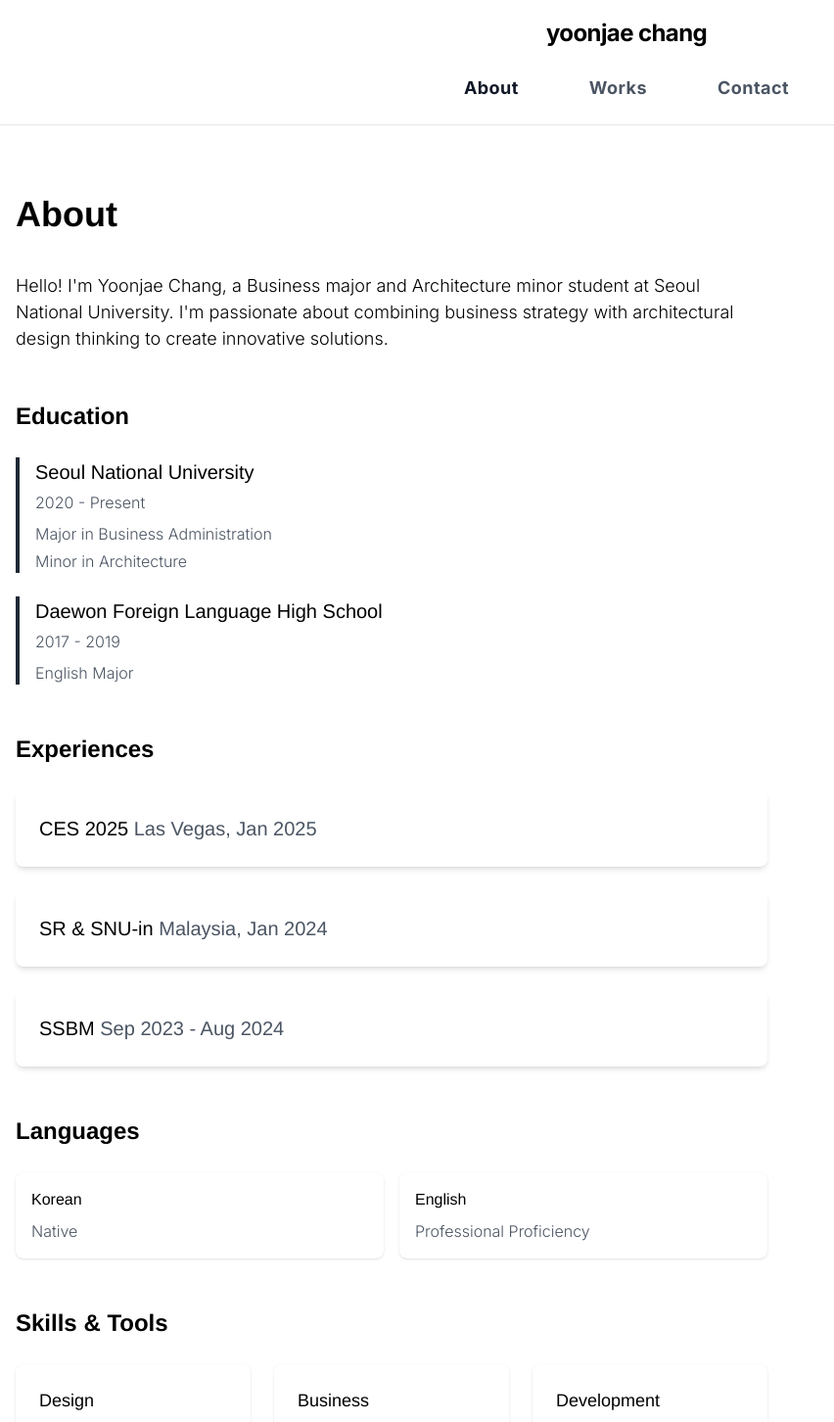
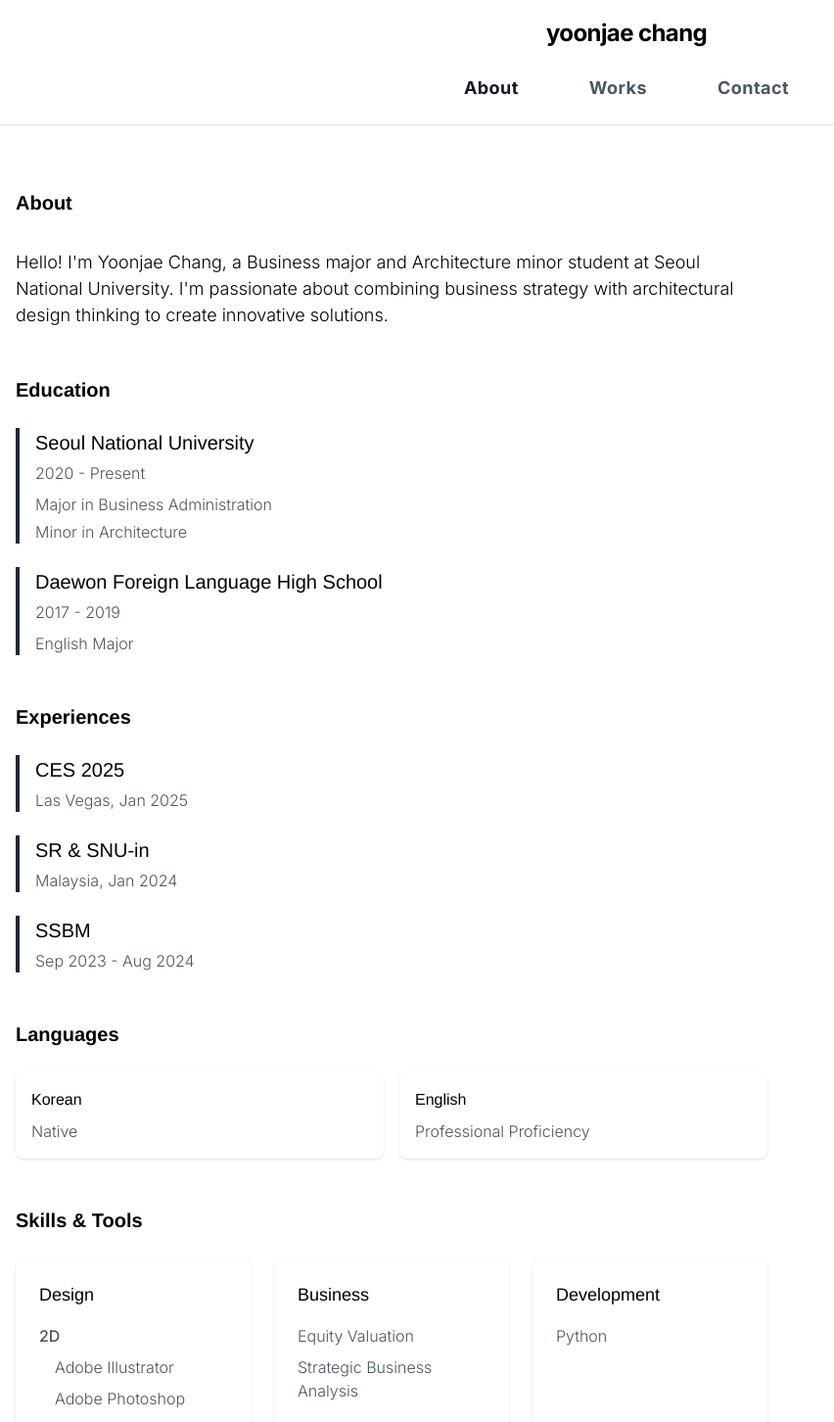
Before and after one commit to yoonj24/personal-website, a Next.js app: page /about in a window 1280 px wide. Shown: the top 1452 px of the page at 98% size, without its empty margins (0-852 px from the left). Built offline with nearby package versions, Linux system fonts and the light colour scheme.

Commit message:
Update all titles to use text-xl font size

```diff
--- a/app/about/page.tsx
+++ b/app/about/page.tsx
@@ -1,7 +1,7 @@
 export default function About() {
   return (
     <div className="container mx-auto px-4 py-16">
-      <h1 className="text-4xl font-bold mb-8">About</h1>
+      <h1 className="text-xl font-bold mb-8">About</h1>
 
       <div className="max-w-3xl">
         <p className="text-lg font-light mb-8">
@@ -9,7 +9,7 @@ export default function About() {
           I'm passionate about combining business strategy with architectural design thinking to create innovative solutions.
         </p>
 
-        <h2 className="text-2xl font-semibold mt-12 mb-6">Education</h2>
+        <h2 className="text-xl font-semibold mt-12 mb-6">Education</h2>
         <div className="space-y-6">
           <div className="border-l-4 border-gray-800 dark:border-gray-800 pl-4">
             <h3 className="text-xl font-medium mb-1">Seoul National University</h3>
@@ -29,22 +29,25 @@ export default function About() {
           </div>
         </div>
 
-        <h2 className="text-2xl font-semibold mt-12 mb-6">Experiences</h2>
+        <h2 className="text-xl font-semibold mt-12 mb-6">Experiences</h2>
         <div className="space-y-6">
-          <div className="bg-white dark:bg-gray-800 rounded-lg shadow-md p-6 hover:shadow-lg transition-shadow">
-            <h3 className="text-xl font-medium">CES 2025 <span className="text-gray-600 dark:text-gray-300 font-light">Las Vegas, Jan 2025</span></h3>
+          <div className="border-l-4 border-gray-800 dark:border-gray-800 pl-4">
+            <h3 className="text-xl font-medium mb-1">CES 2025</h3>
+            <p className="text-gray-600 dark:text-gray-300 font-light">Las Vegas, Jan 2025</p>
           </div>
 
-          <div className="bg-white dark:bg-gray-800 rounded-lg shadow-md p-6 hover:shadow-lg transition-shadow">
-            <h3 className="text-xl font-medium">SR & SNU-in <span className="text-gray-600 dark:text-gray-300 font-light">Malaysia, Jan 2024</span></h3>
+          <div className="border-l-4 border-gray-800 dark:border-gray-800 pl-4">
+            <h3 className="text-xl font-medium mb-1">SR & SNU-in</h3>
+            <p className="text-gray-600 dark:text-gray-300 font-light">Malaysia, Jan 2024</p>
           </div>
 
-          <div className="bg-white dark:bg-gray-800 rounded-lg shadow-md p-6 hover:shadow-lg transition-shadow">
-            <h3 className="text-xl font-medium">SSBM <span className="text-gray-600 dark:text-gray-300 font-light">Sep 2023 - Aug 2024</span></h3>
+          <div className="border-l-4 border-gray-800 dark:border-gray-800 pl-4">
+            <h3 className="text-xl font-medium mb-1">SSBM</h3>
+            <p className="text-gray-600 dark:text-gray-300 font-light">Sep 2023 - Aug 2024</p>
           </div>
         </div>
 
-        <h2 className="text-2xl font-semibold mt-12 mb-6">Languages</h2>
+        <h2 className="text-xl font-semibold mt-12 mb-6">Languages</h2>
         <div className="grid grid-cols-1 md:grid-cols-2 gap-4">
           <div className="p-4 bg-white dark:bg-gray-800 rounded-lg shadow">
             <h3 className="font-medium mb-2">Korean</h3>
@@ -56,7 +59,7 @@ export default function About() {
           </div>
         </div>
 
-        <h2 className="text-2xl font-semibold mt-12 mb-6">Skills & Tools</h2>
+        <h2 className="text-xl font-semibold mt-12 mb-6">Skills & Tools</h2>
         <div className="grid grid-cols-1 md:grid-cols-3 gap-6">
           <div className="p-6 bg-white dark:bg-gray-800 rounded-lg shadow">
             <h3 className="font-medium mb-4 text-lg">Design</h3>
--- a/app/contact/page.tsx
+++ b/app/contact/page.tsx
@@ -14,7 +14,7 @@ export default function Contact() {
 
   return (
     <div className="container mx-auto px-4 py-16">
-      <h1 className="animate-on-mount opacity-0 translate-y-4 transition-all duration-500 ease-out text-4xl font-bold mb-8">
+      <h1 className="animate-on-mount opacity-0 translate-y-4 transition-all duration-500 ease-out text-xl font-bold mb-8">
         Contact
       </h1>
 
@@ -26,7 +26,7 @@ export default function Contact() {
 
           <div className="space-y-8">
             <div className="animate-on-mount opacity-0 translate-y-4 transition-all duration-500 ease-out transform hover:scale-[1.01] transition-transform">
-              <h3 className="text-lg font-medium mb-2">Email</h3>
+              <h3 className="text-xl font-medium mb-2">Email</h3>
               <a
                 href="mailto:yoonj24k@gmail.com"
                 className="text-gray-900 dark:text-white hover:text-gray-600 dark:hover:text-gray-300 transition-colors font-light"
--- a/app/works/page.tsx
+++ b/app/works/page.tsx
@@ -56,11 +56,11 @@ export default function Works() {
 
   return (
     <div className="container mx-auto px-4 py-16">
-      <h1 className="animate-on-mount opacity-0 translate-y-4 transition-all duration-500 ease-out text-4xl font-bold mb-12">Works</h1>
+      <h1 className="animate-on-mount opacity-0 translate-y-4 transition-all duration-500 ease-out text-xl font-bold mb-12">Works</h1>
 
       {/* Architecture Section */}
       <section className="mb-20">
-        <h2 className="animate-on-mount opacity-0 translate-y-4 transition-all duration-500 ease-out text-2xl font-semibold mb-8">Architecture</h2>
+        <h2 className="animate-on-mount opacity-0 translate-y-4 transition-all duration-500 ease-out text-xl font-semibold mb-8">Architecture</h2>
         <div className="grid grid-cols-2 md:grid-cols-4 gap-4">
           {architectureProjects.map((project) => (
             <div key={project.id} className="animate-on-mount opacity-0 translate-y-4 transition-all duration-500 ease-out relative aspect-square group cursor-pointer">
@@ -83,7 +83,7 @@ export default function Works() {
 
       {/* Literary Works Section */}
       <section className="mb-20">
-        <h2 className="animate-on-mount opacity-0 translate-y-4 transition-all duration-500 ease-out text-2xl font-semibold mb-8">Literary Works</h2>
+        <h2 className="animate-on-mount opacity-0 translate-y-4 transition-all duration-500 ease-out text-xl font-semibold mb-8">Literary Works</h2>
         <div className="animate-on-mount opacity-0 translate-y-4 transition-all duration-500 ease-out bg-white dark:bg-gray-800 rounded-lg p-8 shadow-lg hover:shadow-xl transition-shadow">
           <h3 className="animate-on-mount opacity-0 translate-y-4 transition-all duration-500 ease-out text-xl font-medium mb-4">시집 '나의 유일한 독자, 너에게'</h3>
           <p className="animate-on-mount opacity-0 translate-y-4 transition-all duration-500 ease-out text-gray-600 dark:text-gray-300 mb-4 font-light">2023</p>
```
